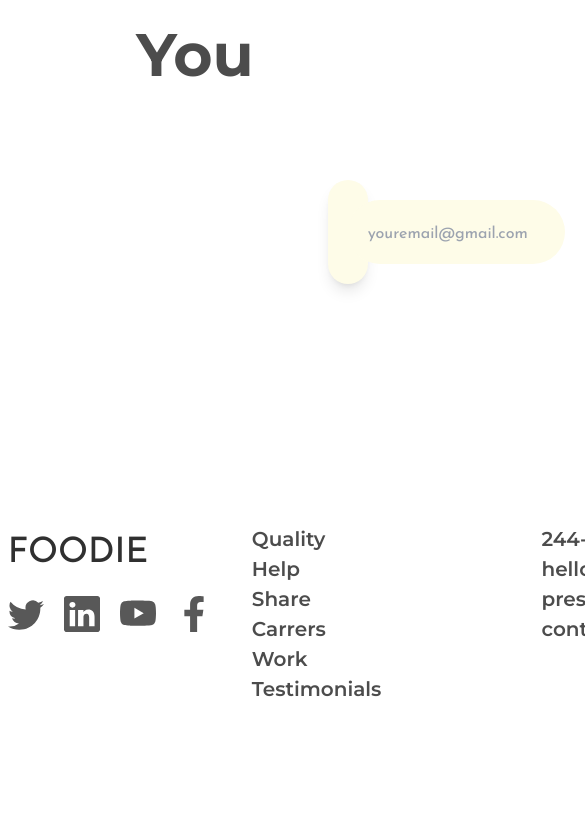
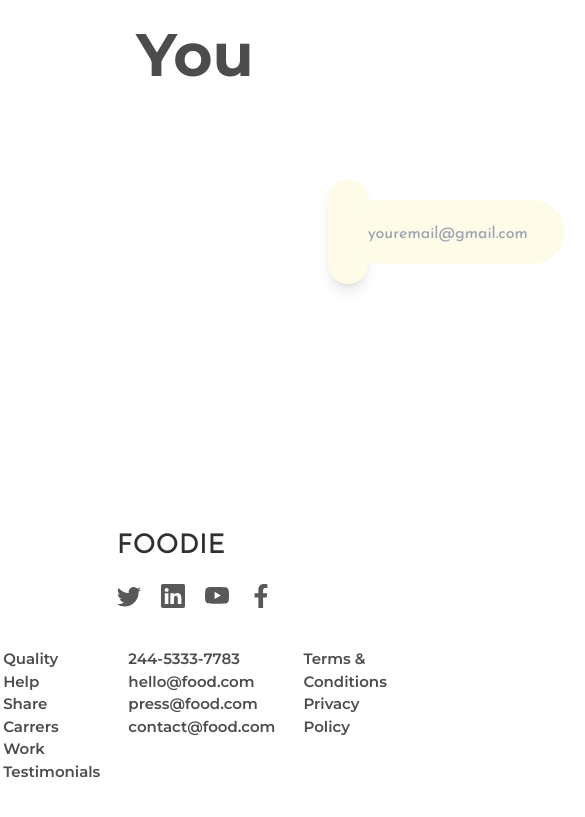
Before and after one commit to rohann06/foodie__landing-page, a Next.js app: page / in a window 390 px wide. Shown: the part 6353-7170 px from the top of the page, 585 px wide, since content can reach past the window. Built offline with nearby package versions, Linux system fonts and the light colour scheme.

Commit message:
Footer responsive

```diff
--- a/components/FooterSection.tsx
+++ b/components/FooterSection.tsx
@@ -4,17 +4,17 @@ import { FaFacebookF } from "react-icons/fa";
 
 const FooterSection = () => {
   return (
-    <div className=" flex justify-between gap-10 pt-40 pb-32">
+    <div className=" flex lg:flex-row flex-col lg:justify-between justify-center items-center gap-10 pt-40 pb-32">
       <div>
-        <h1 className=" text-[35px] text-[#303030]">FOODIE</h1>
-        <div className=" flex items-center gap-5 text-[#585858] text-4xl mt-5">
+        <h1 className=" text-[27px] lg:text-[35px] text-[#303030]">FOODIE</h1>
+        <div className=" flex items-center gap-5 text-[#585858] lg:text-4xl text-2xl mt-5">
           <BsTwitter />
           <BsLinkedin />
           <BsYoutube />
           <FaFacebookF />
         </div>
       </div>
-      <div className=" flex gap-40 text-[20px] font-Montserrat font-semibold text-[#4C4C4C]">
+      <div className=" flex lg:gap-40 gap-7 text-[15px] lg:text-[20px] font-Montserrat font-semibold text-[#4C4C4C]">
         <div>
           <p>Quality</p>
           <p>Help</p>
```
